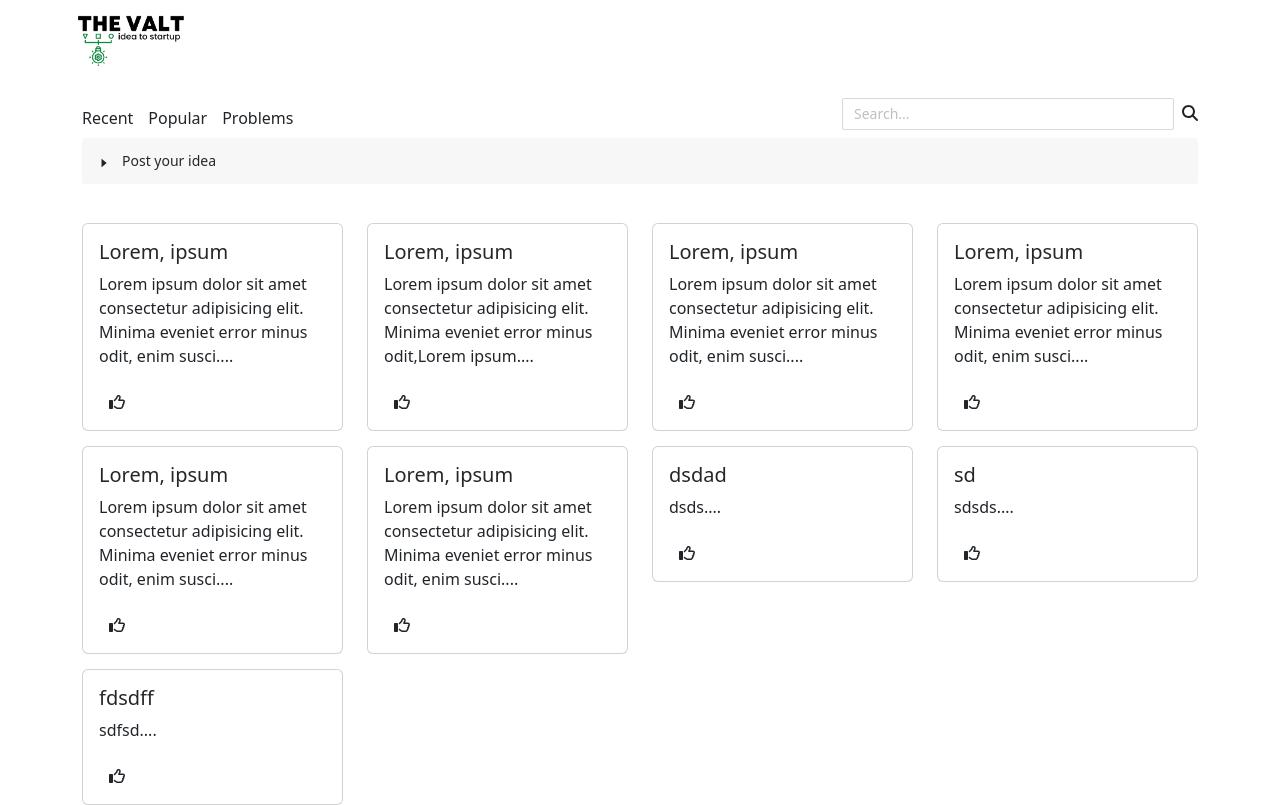
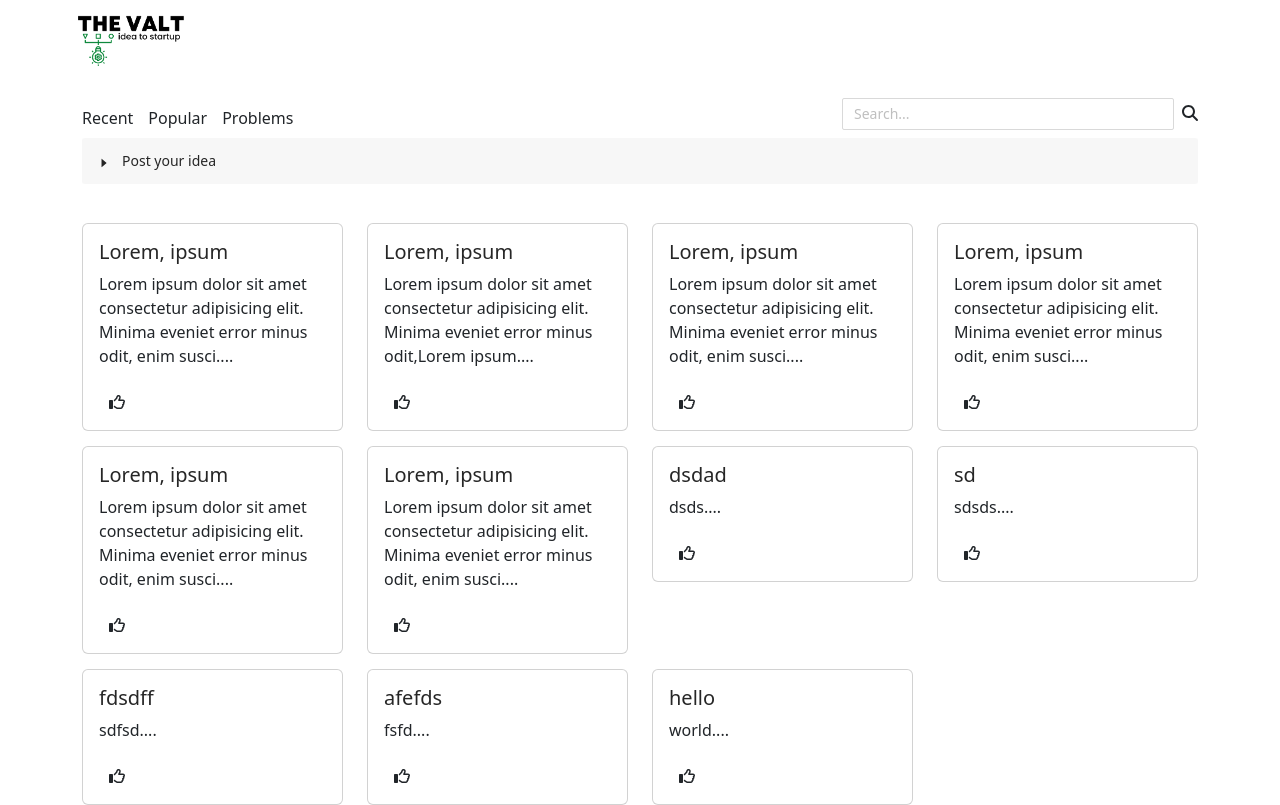
Before and after one commit to 44hukum/valt-fontend, a Vue app: page / in a window 1280 px wide. Built offline with nearby package versions, Linux system fonts and the light colour scheme; data requests are answered from the project's data file.

Commit message:
testing_added

```diff
--- a/data/db.json
+++ b/data/db.json
@@ -44,6 +44,16 @@
       "title": "fdsdff",
       "body": "sdfsd",
       "id": 9
+    },
+    {
+      "title": "afefds",
+      "body": "fsfd",
+      "id": 10
+    },
+    {
+      "title": "hello",
+      "body": "world",
+      "id": 11
     }
   ]
 }
--- a/vite.config.js
+++ b/vite.config.js
@@ -10,5 +10,9 @@ export default defineConfig({
     alias: {
       '@': fileURLToPath(new URL('./src', import.meta.url))
     }
+  },
+  test:{
+    globals: true,
+    environment:'happy-dom'
   }
 })
```
Also changed, not shown: package.json (+6 -2 lines), 2 other files (tests, documents, lock files or other folders).
